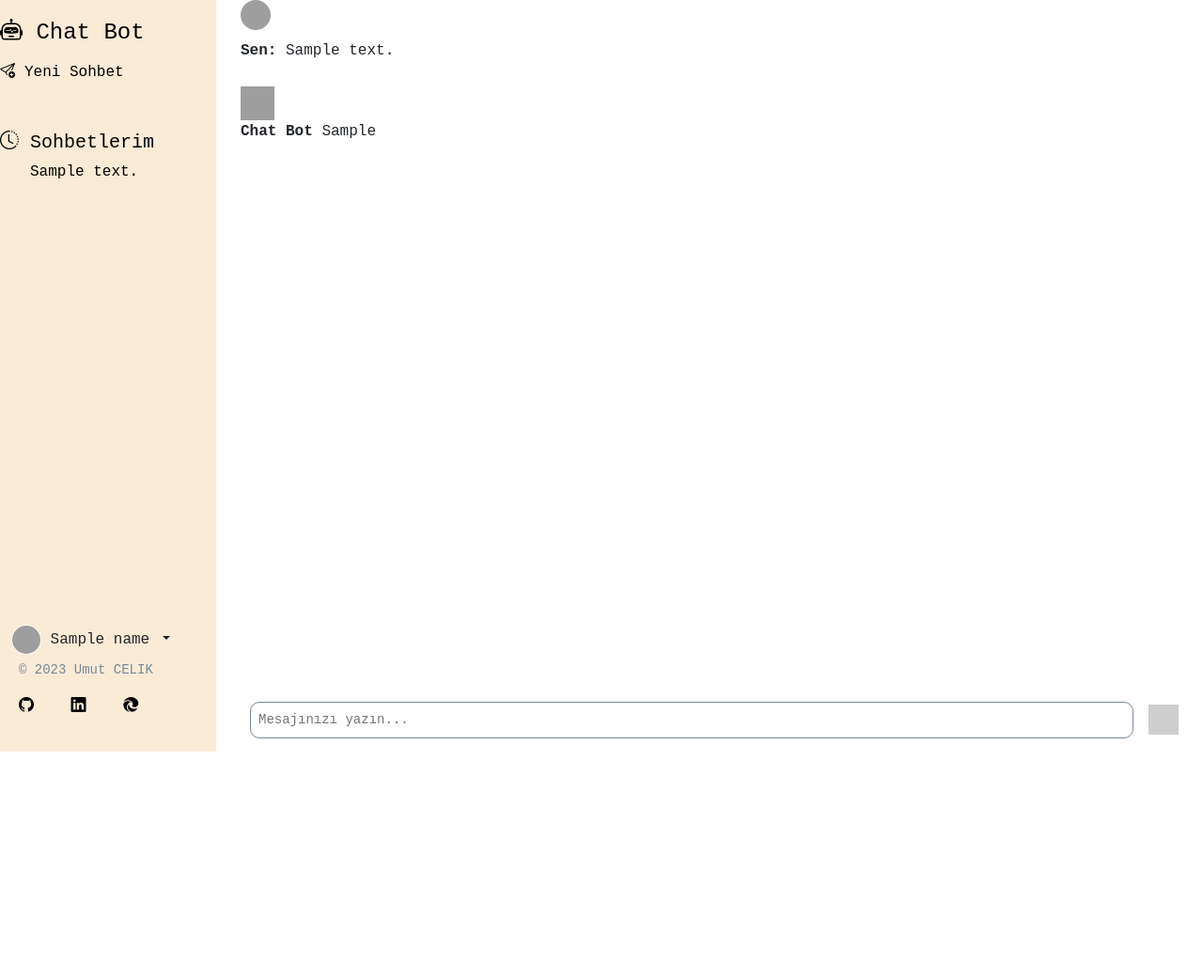
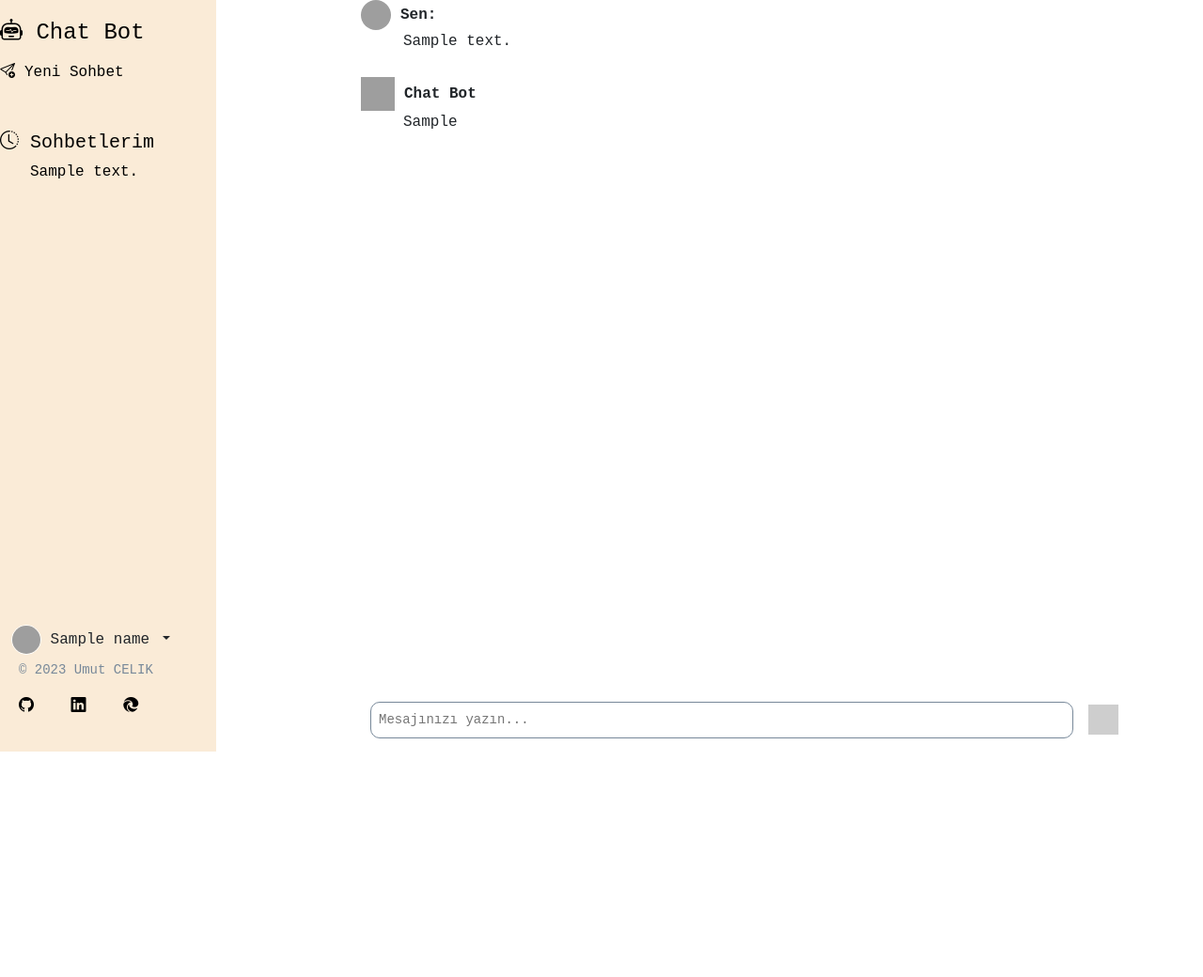
Before and after one commit to umutins62/my_ai_chatbot, a Django app: template templates/index.html in a window 1280 px wide. Shown: the top 1040 px of the page at 94% size. Run offline with Django 5.2, Linux system fonts and the light colour scheme; tables that the repository leaves empty hold one stand-in row (values such as "Sample post"); the template is opened without the code that fills it: values that come from a table or form of the project are taken from there, most other values are stand-ins (such as "Sample title", 1, 10 or a date in 2020); grey boxes are pictures that could not be loaded.

Commit message:
feat:Edit modul end conversation chatbot-3

```diff
--- a/static/css/style.css
+++ b/static/css/style.css
@@ -59,8 +59,9 @@ ul li a:hover {
     flex-direction: column;
     width: 80%; /* Genişlik 100% olsun */
     height: 100vh;
-    margin-left: 20%;
+    margin-left: 30%;
     margin-bottom: 20%;
+    margin-right: 10%;
 
 }
 
@@ -78,7 +79,7 @@ ul li a:hover {
     padding: 10px;
     position: fixed;
     bottom: 0; /* Sayfanın altında sabit tut */
-    width: 80%; /* Genişlik 100% olsun */
+    width: 65%; /* Genişlik 100% olsun */
     background-color: white; /* Input kısmının arkaplan rengi */
 
 }
--- a/templates/index.html
+++ b/templates/index.html
@@ -97,16 +97,27 @@
         {% else %}
             {% for chat in chats %}
                 <div class="card" style="border: none;">
-                    <img src="{% get_media_prefix %}profil_picture.png" width="32" height="32" alt="user"
-                         style="border-radius: 50%">
-                    <p style="text-align: justify;margin-top: 10px;">
-                        <b>Sen:</b> {{ chat.message }} <br/>
+
+
+                    <div style="display: flex;justify-content: left;;align-items: center">
+                        <img src="{% get_media_prefix %}profil_picture.png" width="32" height="32" alt="user"
+                             style="border-radius: 50%;margin-right: 10px">
+                        <b>Sen:</b>
+                    </div>
+                    <p style="text-align: justify;margin-left: 45px">
+                        {{ chat.message }} <br/>
                     </p>
+
+
                 </div>
                 <div class="card" style="margin-top: 10px;border: none">
-                    <img src="{% get_media_prefix %}chat.png" width="36" height="36" alt="bot">
-                    <p style="text-align: justify">
-                        <b>Chat Bot</b> {{ chat.response }} <br/><br/>
+                    <div style="display: flex;justify-content: left;;align-items: center">
+                        <img src="{% get_media_prefix %}chat.png" width="36" height="36" alt="bot" style=";margin-right: 10px">
+                        <b>Chat Bot</b>
+                    </div>
+
+                    <p style="text-align: justify;margin-left: 45px">
+                        {{ chat.response }} <br/><br/>
                     </p>
                 </div>
             {% endfor %}
```
